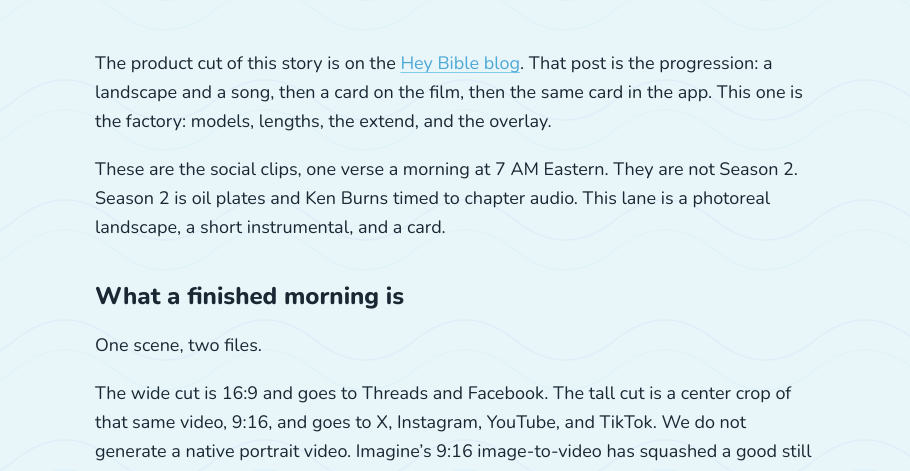
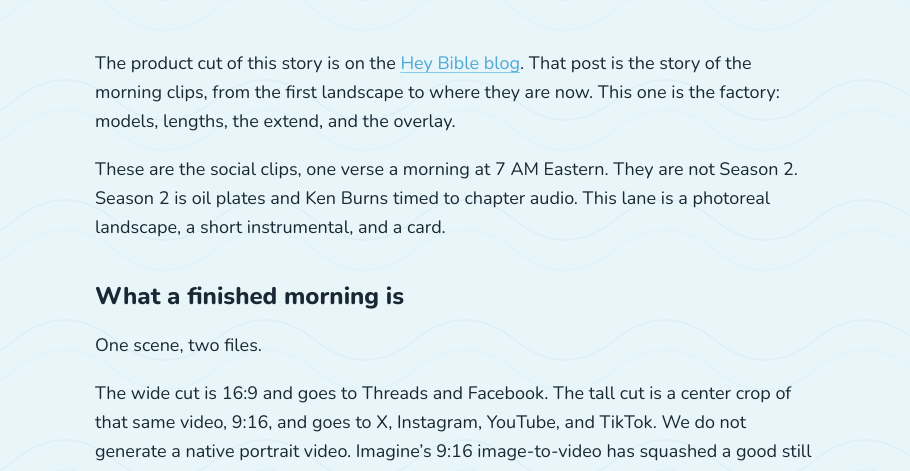
Before and after one commit to wdh-moses/moses.codes, an Astro site: page /blog/how-the-daily-verse-videos-are-made in a window 1280 px wide. Shown: the part 320-791 px from the top of the page, without its empty margins (185-1095 px from the left). Built offline with nearby package versions, Linux system fonts and the light colour scheme; Astro itself is replaced by a stand-in of ours.

Commit message:
docs(blog): point at the public post as the full story
The Hey Bible piece is no longer framed as a card essay.

```diff
--- a/src/content/blog/how-the-daily-verse-videos-are-made.md
+++ b/src/content/blog/how-the-daily-verse-videos-are-made.md
@@ -7,7 +7,7 @@ categories: ["Hey Bible"]
 tags: ["hey-bible", "daily-verse", "grok-imagine", "elevenlabs", "ffmpeg", "venice"]
 ---
 
-The product cut of this story is on the [Hey Bible blog](https://heybible.org/blog/daily-verse-videos). That post is the progression: a landscape and a song, then a card on the film, then the same card in the app. This one is the factory: models, lengths, the extend, and the overlay.
+The product cut of this story is on the [Hey Bible blog](https://heybible.org/blog/daily-verse-videos). That post is the story of the morning clips, from the first landscape to where they are now. This one is the factory: models, lengths, the extend, and the overlay.
 
 These are the social clips, one verse a morning at 7 AM Eastern. They are not Season 2. Season 2 is oil plates and Ken Burns timed to chapter audio. This lane is a photoreal landscape, a short instrumental, and a card.
 
```
